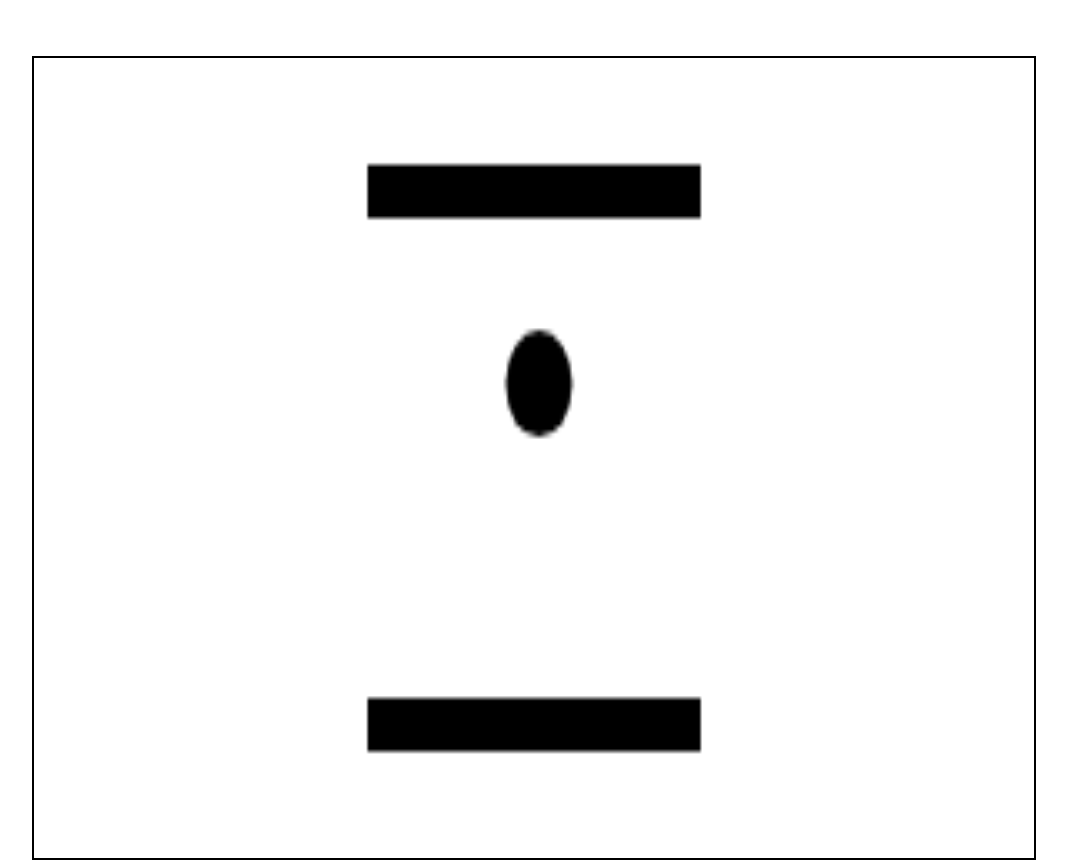
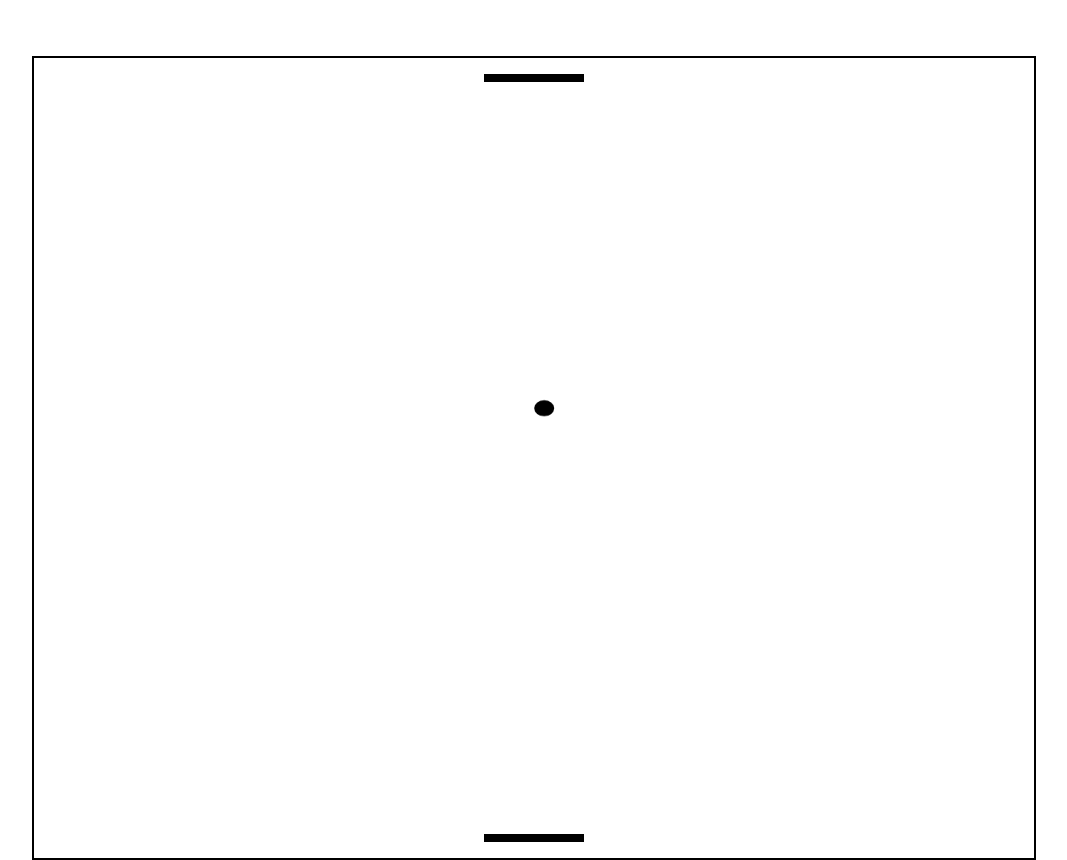
Before and after one commit to MonMog/deep-learning-pong, a plain HTML site: page index.html in a window 1280 px wide. Shown: the top 860 px of the page, without its empty margins (106-1173 px from the left). Drawn offline with Linux system fonts and the light colour scheme.

Commit message:
Update index.html

```diff
--- a/index.html
+++ b/index.html
@@ -9,7 +9,7 @@
 </head>
 <body>
 
-    <canvas id="myCanvas">
+    <canvas id="myCanvas" width = "1000" height = "1000">
     </canvas>
 
     <p1 id="topScore">0</p1>
```
